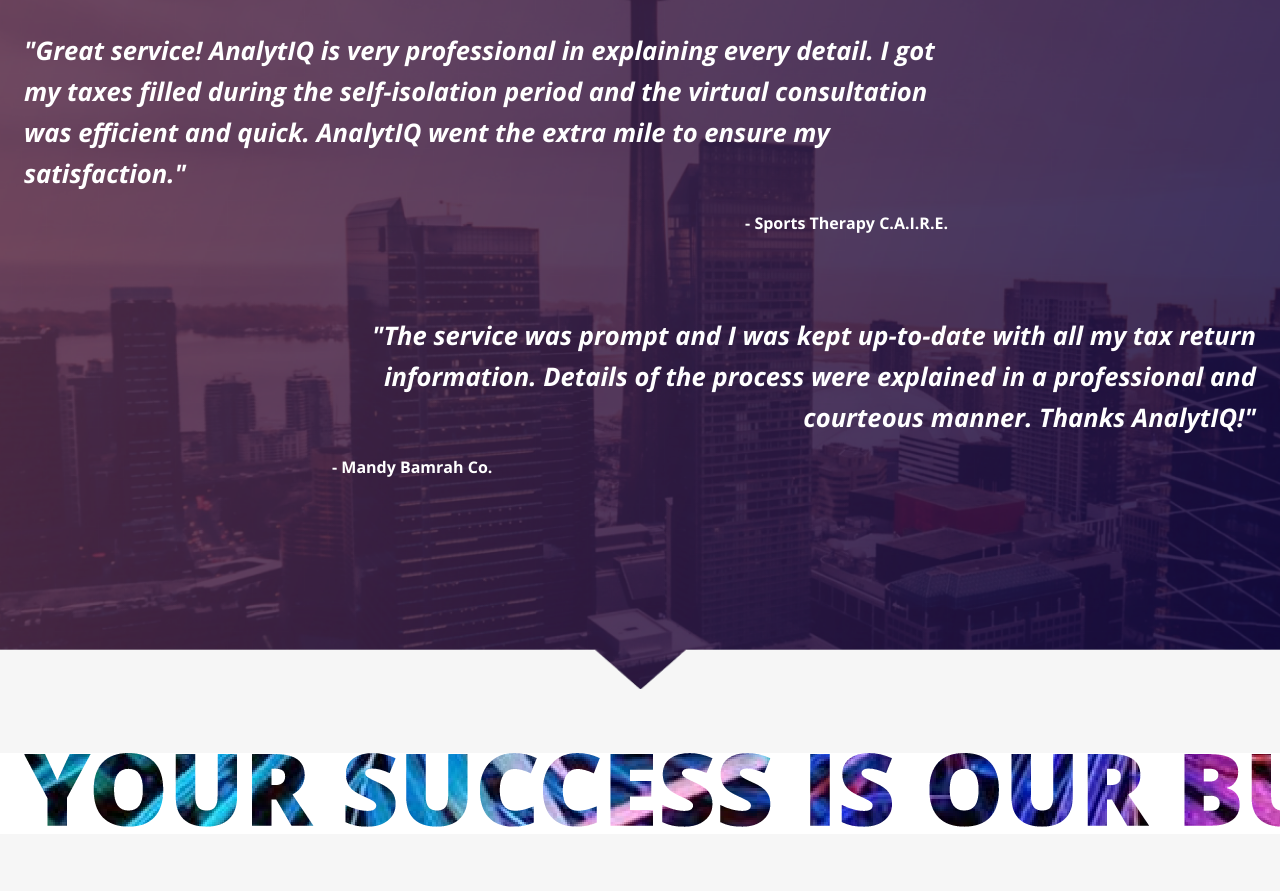
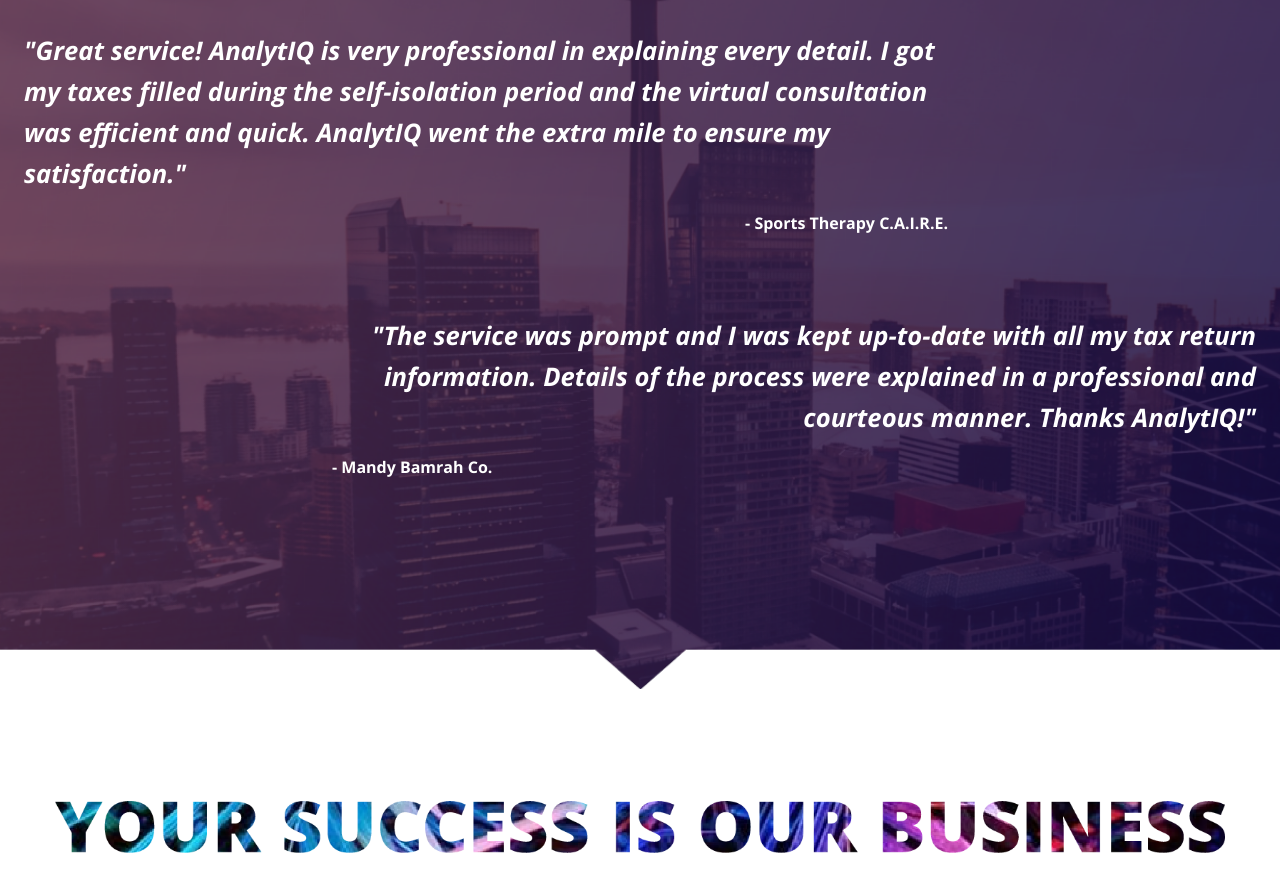
Before and after one commit to xpyrosh/analytiq, a website: page dist/index.html in a window 1280 px wide. Shown: the part 2954-3845 px from the top of the page. Before the commit the page ends 3788 px from the top, so only its background shows below. Drawn offline with nearby package versions, Linux system fonts and the light colour scheme.

Commit message:
added slogan

```diff
--- a/scss/main.scss
+++ b/scss/main.scss
@@ -282,7 +282,7 @@
 
 // Home Section C
 #home-c {
-    background: url('/dist/img/Toronto.png') no-repeat center center / cover;
+    background: white url('/dist/img/Toronto.png') no-repeat center center / cover;
     width: 100%;
     padding-bottom: 10%;
     justify-content: center;
@@ -334,5 +334,13 @@
 // Home Section D
 #home-d {
     background: white;
-    margin-top: 4rem;
+    padding: 4rem 0;
+    img {
+        padding: 3rem 0;
+        margin-right: auto;
+        margin-left: auto;
+        height: auto;
+        display: block;
+        width: 95%;
+    }
 }
```
Also changed, not shown: dist/css/main.css.
